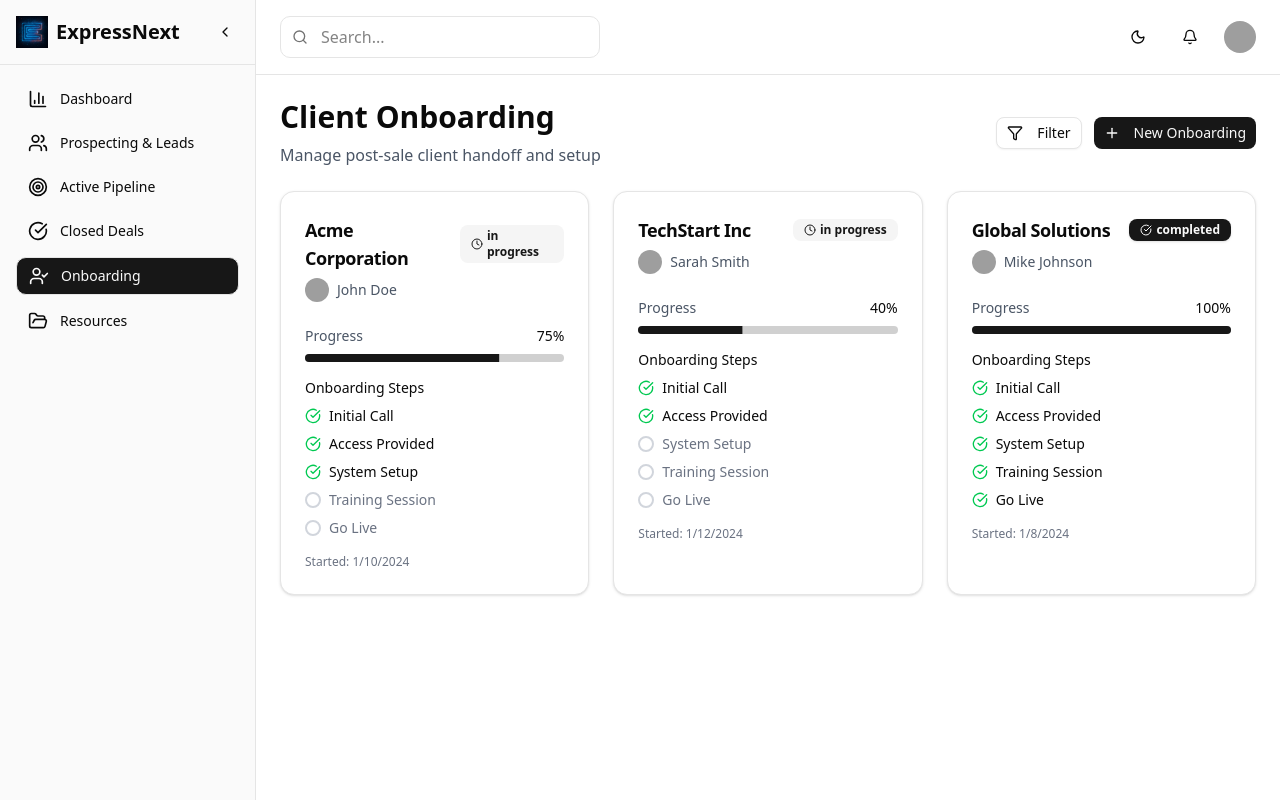
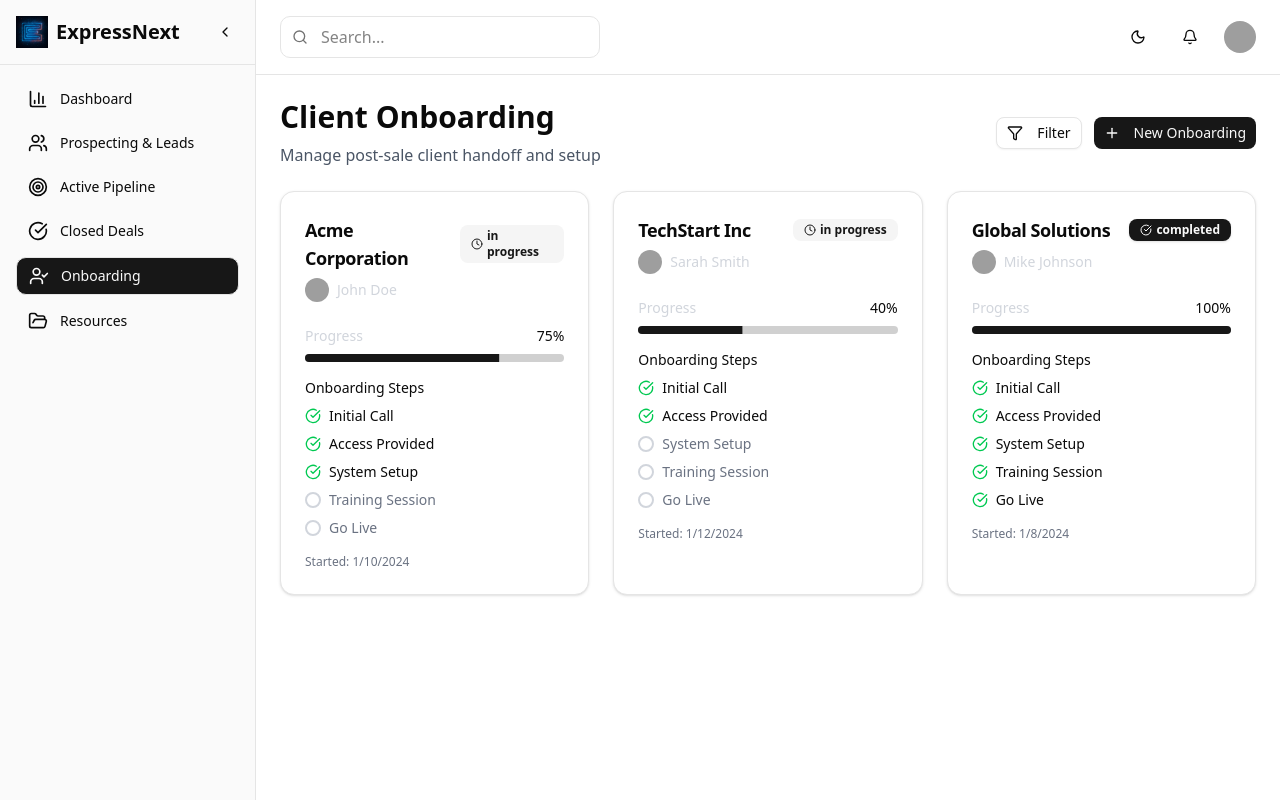
Before and after one commit to tomr1233/expressnext-crm, a Next.js app: page /onboarding in a window 1280 px wide. Built offline with nearby package versions, Linux system fonts and the light colour scheme; grey boxes are pictures that could not be loaded.

Commit message:
Fix font colours

```diff
--- a/src/components/onboarding/onboarding-list.tsx
+++ b/src/components/onboarding/onboarding-list.tsx
@@ -83,14 +83,14 @@ export function OnboardingList() {
                 <AvatarImage src={`/avatars/${client.assignedAvatar.toLowerCase()}.png`} />
                 <AvatarFallback className="text-xs">{client.assignedAvatar}</AvatarFallback>
               </Avatar>
-              <span className="text-sm text-gray-600">{client.assignedTo}</span>
+              <span className="text-sm text-gray-300 dark:text-white">{client.assignedTo}</span>
             </div>
           </CardHeader>
           <CardContent>
             <div className="space-y-4">
               <div>
                 <div className="flex items-center justify-between mb-2">
-                  <span className="text-sm text-gray-600">Progress</span>
+                  <span className="text-sm text-gray-300 dark:text-white">Progress</span>
                   <span className="text-sm font-medium">{client.progress}%</span>
                 </div>
                 <Progress value={client.progress} className="h-2" />
--- a/src/components/pipeline/pipeline-board.tsx
+++ b/src/components/pipeline/pipeline-board.tsx
@@ -79,8 +79,8 @@ export function PipelineBoard({ pipelineId }: PipelineBoardProps) {
         return (
           <div key={stage.id} className="space-y-4">
             <div className={`p-4 rounded-lg border-2`} style={{ backgroundColor: stage.color + '20', borderColor: stage.color }}>
-              <h3 className="font-semibold text-gray-900">{stage.name}</h3>
-              <p className="text-sm text-gray-600 mt-1">
+              <h3 className="font-semibold text-gray dark:text-white">{stage.name}</h3>
+              <p className="text-sm text-muted-foreground mt-1">
                 {stageDeals.length} deals • ${stageValue.toLocaleString()}
               </p>
             </div>
@@ -90,15 +90,15 @@ export function PipelineBoard({ pipelineId }: PipelineBoardProps) {
                 <Card key={deal.id} className="cursor-pointer hover:shadow-md transition-shadow">
                   <CardHeader className="pb-3">
                     <CardTitle className="text-sm font-medium">{deal.title}</CardTitle>
-                    <p className="text-xs text-gray-500">{deal.company}</p>
+                    <p className="text-xs text-muted-foreground">{deal.company}</p>
                   </CardHeader>
                   <CardContent className="pt-0">
                     <div className="flex items-center justify-between mb-3">
-                      <div className="flex items-center text-sm text-gray-600">
+                      <div className="flex items-center text-sm text-muted-foreground">
                         <DollarSign className="h-4 w-4 mr-1" />
                         ${deal.value.toLocaleString()}
                       </div>
-                      <div className="flex items-center text-xs text-gray-500">
+                      <div className="flex items-center text-xs text-muted-foreground">
                         <Calendar className="h-3 w-3 mr-1" />
                         {new Date(deal.due_date).toLocaleDateString()}
                       </div>
--- a/src/components/pipeline/pipeline-header.tsx
+++ b/src/components/pipeline/pipeline-header.tsx
@@ -6,7 +6,7 @@ export function PipelineHeader() {
     <div className="flex items-center justify-between">
       <div>
         <h1 className="text-3xl font-bold text-foreground">Active Pipeline</h1>
-        <p className="text-gray-600 mt-2">Track deals through your sales process</p>
+        <p className="text-gray-300 dark:text-white mt-2">Track deals through your sales process</p>
       </div>
       <div className="flex items-center space-x-3">
         <Button variant="outline" size="sm">
```
